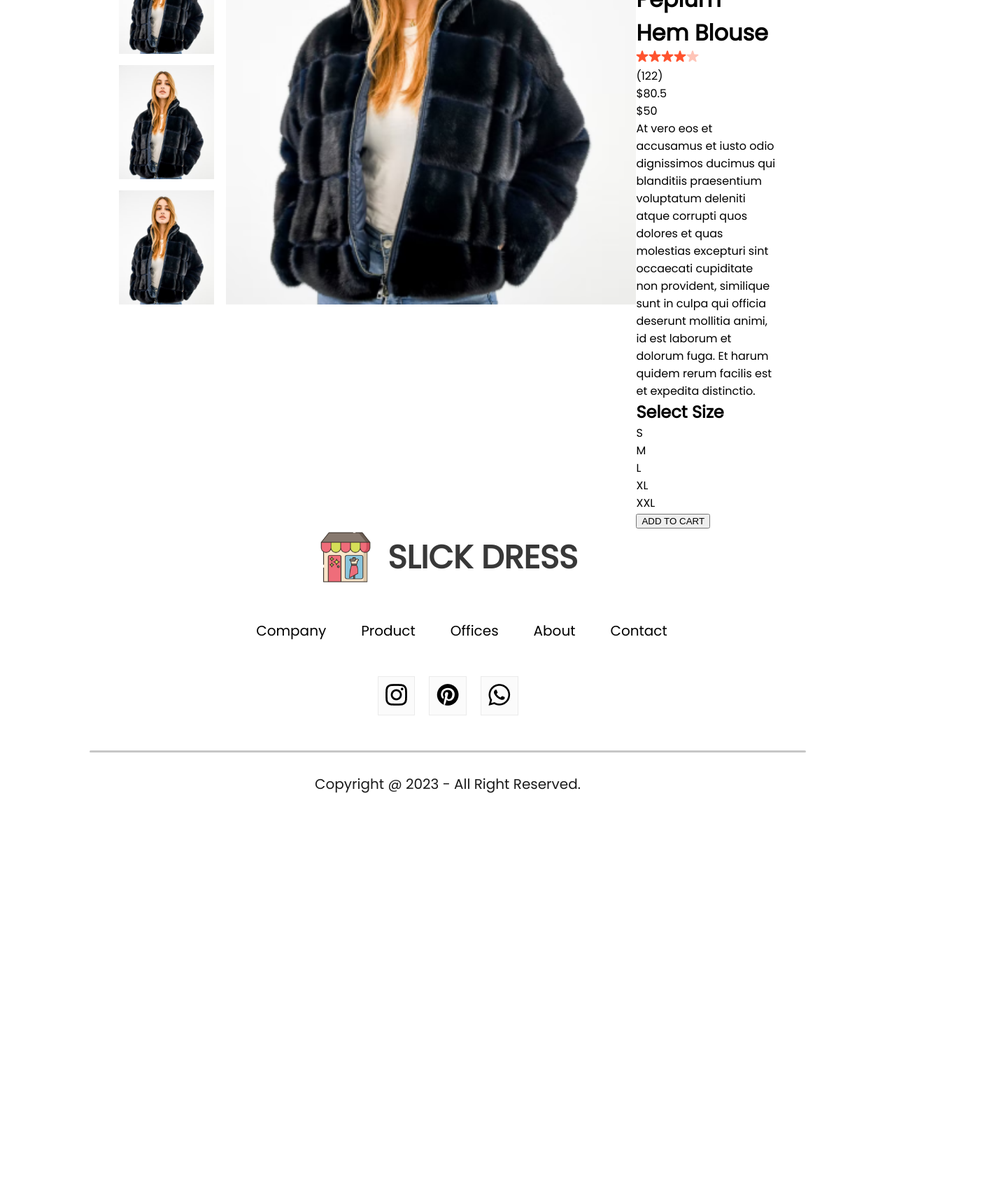
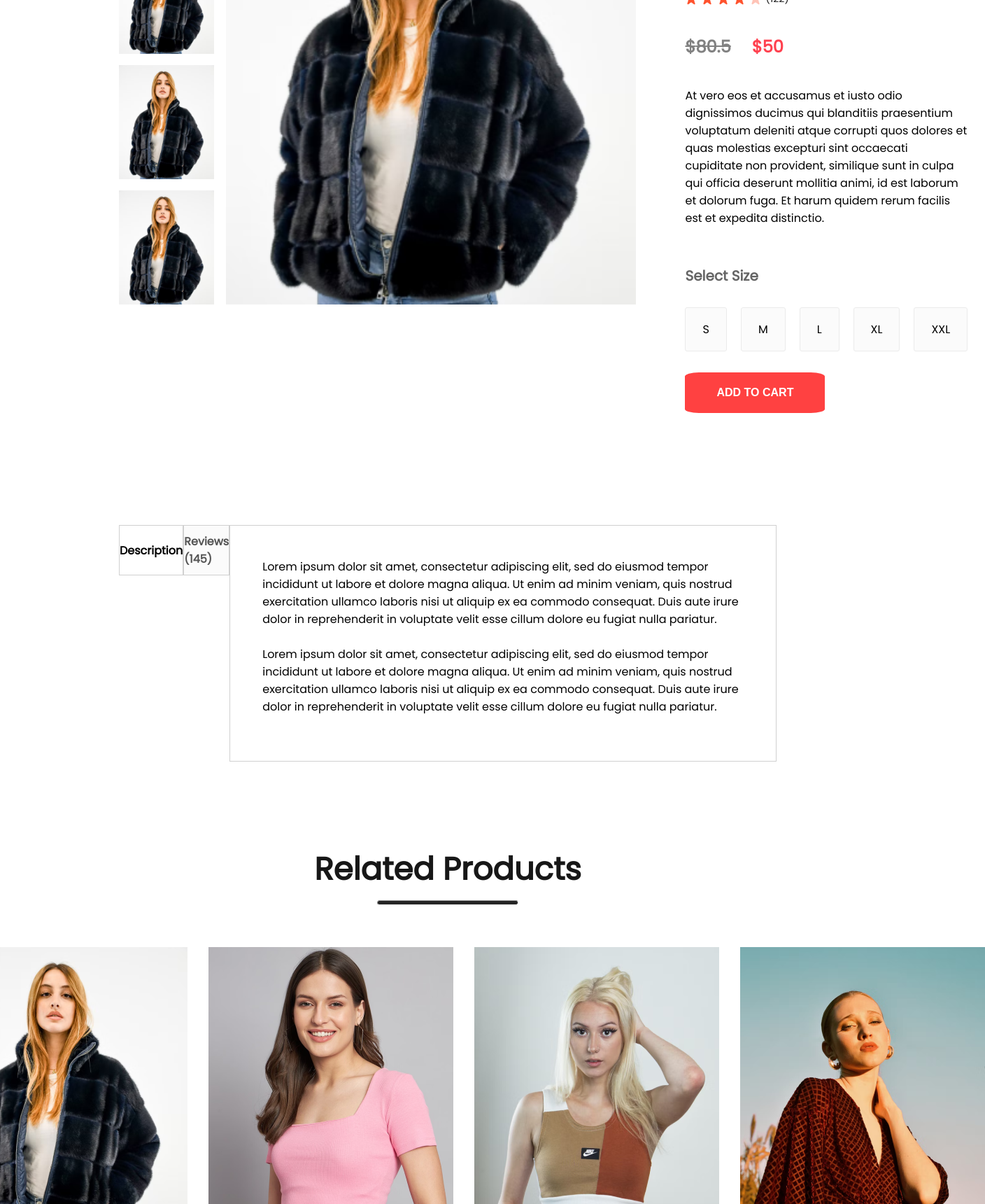
Before and after one commit to harshahossain/slick-dress, a React (Create React App) app: page /product/1 in a window 1280 px wide. Shown: the part 500-2220 px from the top of the page at 70% size, 1408 px wide, since content can reach past the window. Before the commit the page ends 1665 px from the top, so only its background shows below. Built offline with nearby package versions, Linux system fonts and the light colour scheme.

Commit message:
added related product and description box

```diff
--- /dev/null
+++ b/src/Components/DescriptionBox/DescriptionBox.css
@@ -0,0 +1,28 @@
+.description {
+  margin: 120px 170px;
+}
+.description-navigator {
+  display: flex;
+}
+.description-nav-box {
+  display: flex;
+  align-items: center;
+  justify-content: center;
+  font-size: 16px;
+  font-weight: 600;
+  width: 171px;
+  height: 70px;
+  border: 1px solid #d0d0d0;
+}
+.description-nav-box.fade {
+  background: #fbfbfb;
+  color: #555;
+}
+.description-description {
+  display: flex;
+  flex-direction: column;
+  gap: 25px;
+  border: 1px solid #d0d0d0;
+  padding: 46px;
+  padding-bottom: 65px;
+}
--- /dev/null
+++ b/src/Components/DescriptionBox/DescriptionBox.jsx
@@ -0,0 +1,30 @@
+import "./DescriptionBox.css";
+
+export default function DescriptionBox() {
+  return (
+    <div className="description">
+      <div className="description-navigator">
+        <div className="description-nav-box">Description</div>
+        <div className="description-nav-box fade">Reviews (145)</div>
+        <div className="description-description">
+          <p>
+            Lorem ipsum dolor sit amet, consectetur adipiscing elit, sed do
+            eiusmod tempor incididunt ut labore et dolore magna aliqua. Ut enim
+            ad minim veniam, quis nostrud exercitation ullamco laboris nisi ut
+            aliquip ex ea commodo consequat. Duis aute irure dolor in
+            reprehenderit in voluptate velit esse cillum dolore eu fugiat nulla
+            pariatur.
+          </p>
+          <p>
+            Lorem ipsum dolor sit amet, consectetur adipiscing elit, sed do
+            eiusmod tempor incididunt ut labore et dolore magna aliqua. Ut enim
+            ad minim veniam, quis nostrud exercitation ullamco laboris nisi ut
+            aliquip ex ea commodo consequat. Duis aute irure dolor in
+            reprehenderit in voluptate velit esse cillum dolore eu fugiat nulla
+            pariatur.
+          </p>
+        </div>
+      </div>
+    </div>
+  );
+}
--- a/src/Components/Item/Item.jsx
+++ b/src/Components/Item/Item.jsx
@@ -6,7 +6,11 @@ export default function Item(props) {
     <div className="item">
       <Link to={`/product/${props.id}`}>
         {" "}
-        <img src={props.image} alt={props.name} />
+        <img
+          onClick={window.scrollTo(0, 0)}
+          src={props.image}
+          alt={props.name}
+        />
       </Link>
       <p>{props.name}</p>
       <div className="item-prices">
--- a/src/Components/ProductDetails/ProductDetails.css
+++ b/src/Components/ProductDetails/ProductDetails.css
@@ -18,3 +18,68 @@
   width: 586px;
   height: 700px;
 }
+
+.productdisplay-right {
+  margin: 0px 70px;
+  display: flex;
+  flex-direction: column;
+}
+
+.productdisplay-right h1 {
+  color: #3d3d3d;
+  font-size: 40px;
+  font-weight: 700;
+}
+.productdisplay-right-star {
+  display: flex;
+  align-items: center;
+  margin-top: 13px;
+  gap: 5px;
+  color: #1c1c1c;
+  font-size: 14px;
+}
+.productdisplay-right-prices {
+  display: flex;
+  margin: 40px 0px;
+  gap: 30px;
+  font-size: 24px;
+  font-weight: 700;
+}
+.productdisplay-right-oldprice {
+  color: #818181;
+  text-decoration: line-through;
+}
+.productdisplay-right-newprice {
+  color: #ff414f;
+}
+.productdisplay-right-size h2 {
+  margin-top: 55px;
+  color: #656565;
+  font-size: 20px;
+  font-weight: 600;
+}
+.productdisplay-right-sizes {
+  display: flex;
+  margin: 30px 0px;
+  gap: 20px;
+}
+.productdisplay-right-sizes div {
+  padding: 18px 24px;
+  background: #fbfbfb;
+  border: 1px solid #ebebeb;
+  border-radius: 3px;
+  cursor: pointer;
+}
+.productdisplay-right button {
+  padding: 20px 40px;
+  width: 200px;
+  font-size: 16px;
+  font-weight: 600;
+  color: white;
+  background: #ff4141;
+  margin-bottom: 40px;
+  border: none;
+  outline: none;
+  cursor: pointer;
+  border-radius: 10%;
+}
--- /dev/null
+++ b/src/Components/RelatedProducts/RelatedProducts.css
@@ -0,0 +1,24 @@
+.relatedproducts {
+  display: flex;
+  flex-direction: column;
+  align-items: center;
+  gap: 10px;
+  height: 90vh;
+}
+.relatedproducts h1 {
+  color: #171717;
+  font-size: 45px;
+  font-weight: 600;
+}
+.relatedproducts hr {
+  width: 200px;
+  height: 5px;
+  border-radius: 10px;
+  background: #252525;
+}
+.relatedproducts-item {
+  margin-top: 50px;
+  display: flex;
+  gap: 30px;
+  margin-left: 45px;
+}
--- /dev/null
+++ b/src/Components/RelatedProducts/RelatedProducts.jsx
@@ -0,0 +1,26 @@
+import "./RelatedProducts.css";
+import data_product from "../Assets/data";
+import Item from "../Item/Item";
+
+export default function RelatedProducts() {
+  return (
+    <div className="relatedproducts">
+      <h1>Related Products</h1>
+      <hr />
+      <div className="relatedproducts-item">
+        {data_product.map((item, i) => {
+          return (
+            <Item
+              key={item.id}
+              id={item.id}
+              name={item.name}
+              image={item.image}
+              newPrice={item.new_price}
+              oldPrice={item.old_price}
+            />
+          );
+        })}
+      </div>
+    </div>
+  );
+}
--- a/src/Pages/Product.jsx
+++ b/src/Pages/Product.jsx
@@ -3,6 +3,8 @@ import { ShopContext } from "../Context/ShopContext";
 import { useParams } from "react-router-dom";
 import Breadcrum from "../Components/Breadcrums/Breadcrum";
 import ProductDetails from "../Components/ProductDetails/ProductDetails";
+import DescriptionBox from "../Components/DescriptionBox/DescriptionBox";
+import RelatedProducts from "../Components/RelatedProducts/RelatedProducts";
 
 export default function Product() {
   const { all_product } = useContext(ShopContext);
@@ -12,6 +14,8 @@ export default function Product() {
     <div>
       <Breadcrum product={product} />
       <ProductDetails product={product} />
+      <DescriptionBox />
+      <RelatedProducts />
     </div>
   );
 }
```
